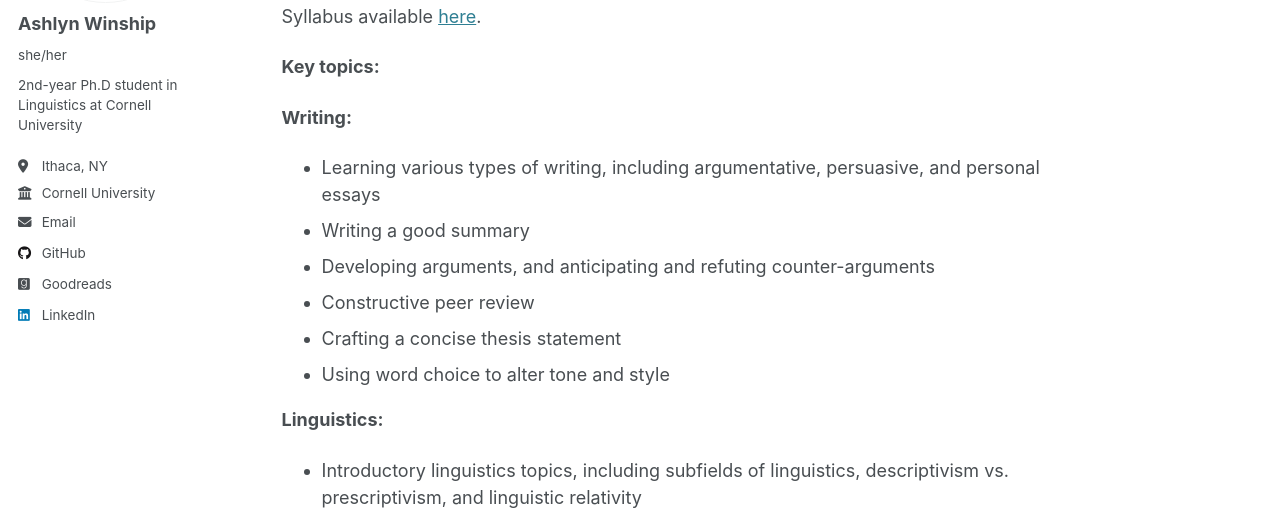
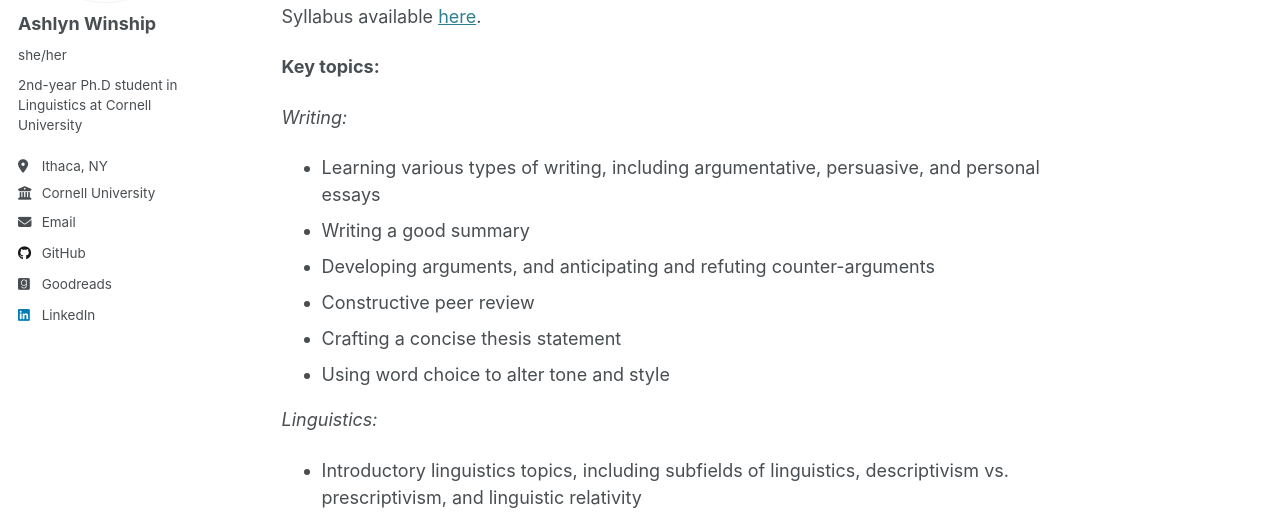
Before and after one commit to ashlynwinship/ashlynwinship.github.io, a Jekyll site: the page built from _teaching/2024_fall_fws.md, in a window 1280 px wide. Shown: the part 278-797 px from the top of the page. Built offline with Jekyll 4.4.1, drawn with Linux system fonts in a browser that asks for light colours; grey boxes are pictures that could not be loaded.

```diff
--- a/_teaching/2024_fall_fws.md
+++ b/_teaching/2024_fall_fws.md
@@ -14,7 +14,7 @@ Syllabus available <a target="_blank" rel="noopener" href="/_teaching/syllabi/Wi
 
 <b>Key topics:</b>
 
-<b>Writing:</b>
+<i>Writing:</i>
 <ul>
   <li>Learning various types of writing, including argumentative, persuasive, and personal essays</li>
   <li>Writing a good summary</li>
@@ -24,7 +24,7 @@ Syllabus available <a target="_blank" rel="noopener" href="/_teaching/syllabi/Wi
   <li>Using word choice to alter tone and style</li>
 </ul>
 
-<b>Linguistics:</b>
+<i>Linguistics:</i>
 <ul>
   <li>Introductory linguistics topics, including subfields of linguistics, descriptivism vs. prescriptivism, and linguistic relativity</li>
   <li>Minority language representation (for example, "eye dialect")</li>
```
